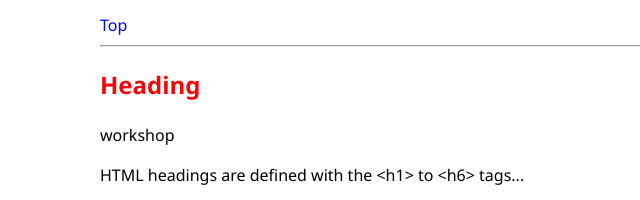
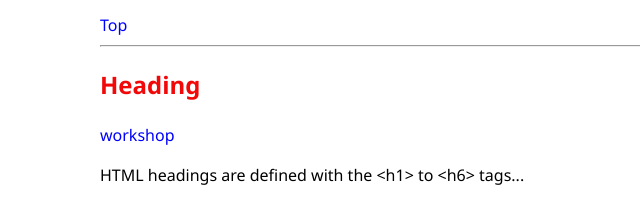
Before and after one commit to changwide29/webbasic-67-44, a plain HTML site: page index.html in a window 1280 px wide. Shown: the part 1381-1581 px from the top of the page, 0-640 px from the left. Drawn offline with Linux system fonts and the light colour scheme.

Commit message:
Add files via upload

```diff
--- a/index.html
+++ b/index.html
@@ -101,7 +101,7 @@
 
 <!-- Section 4 -->
 <h2 id="head">Heading</h2>
-<p><a href="W03_01_heading.html"></a>workshop</p>
+<p><a href="W03_01_heading.html">workshop</a></p>
 <p>HTML headings are defined with the &lt;h1&gt; to &lt;h6&gt; tags...</p>
 <pre>
     - &lt;h1&gt;: Heading 1
```
